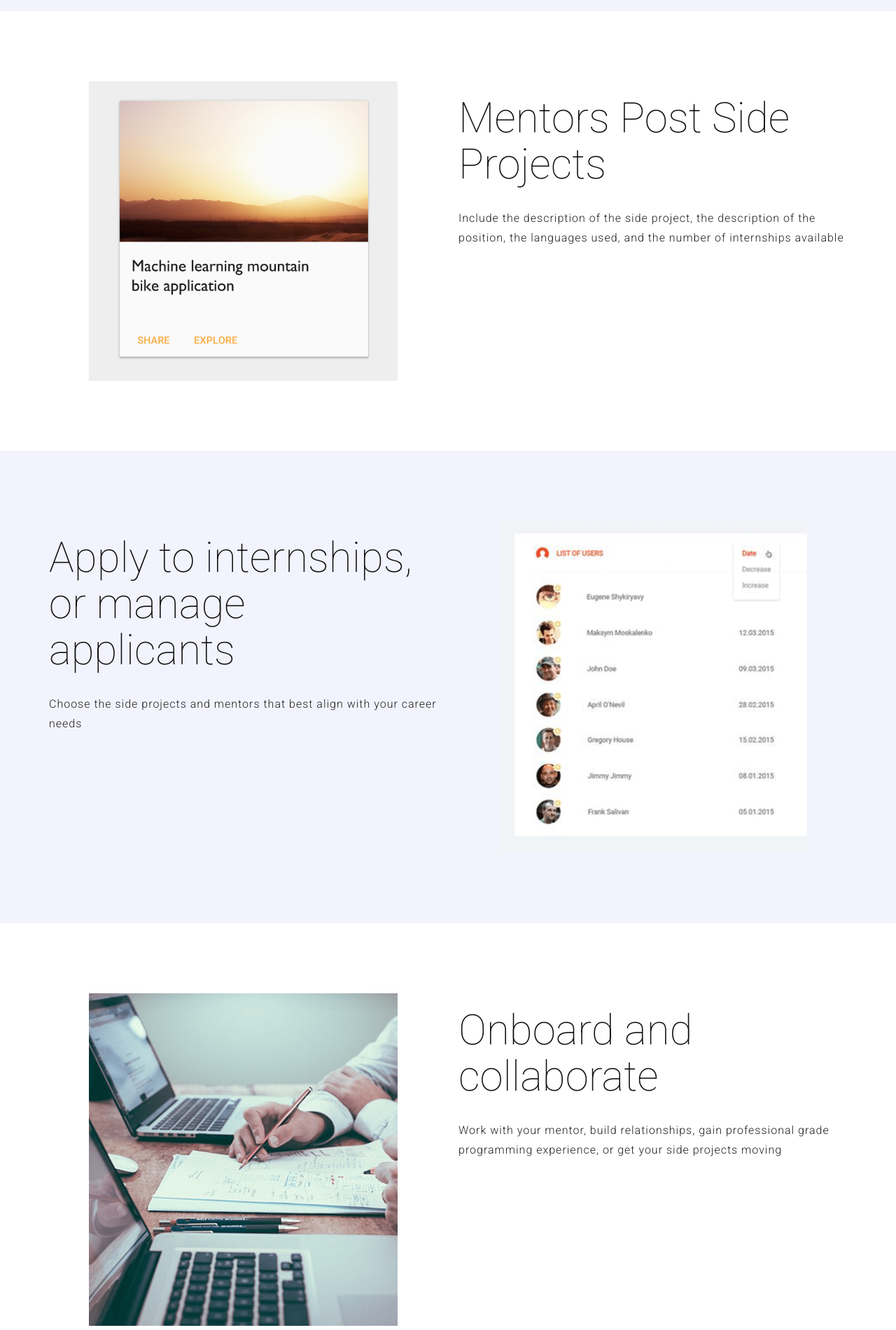
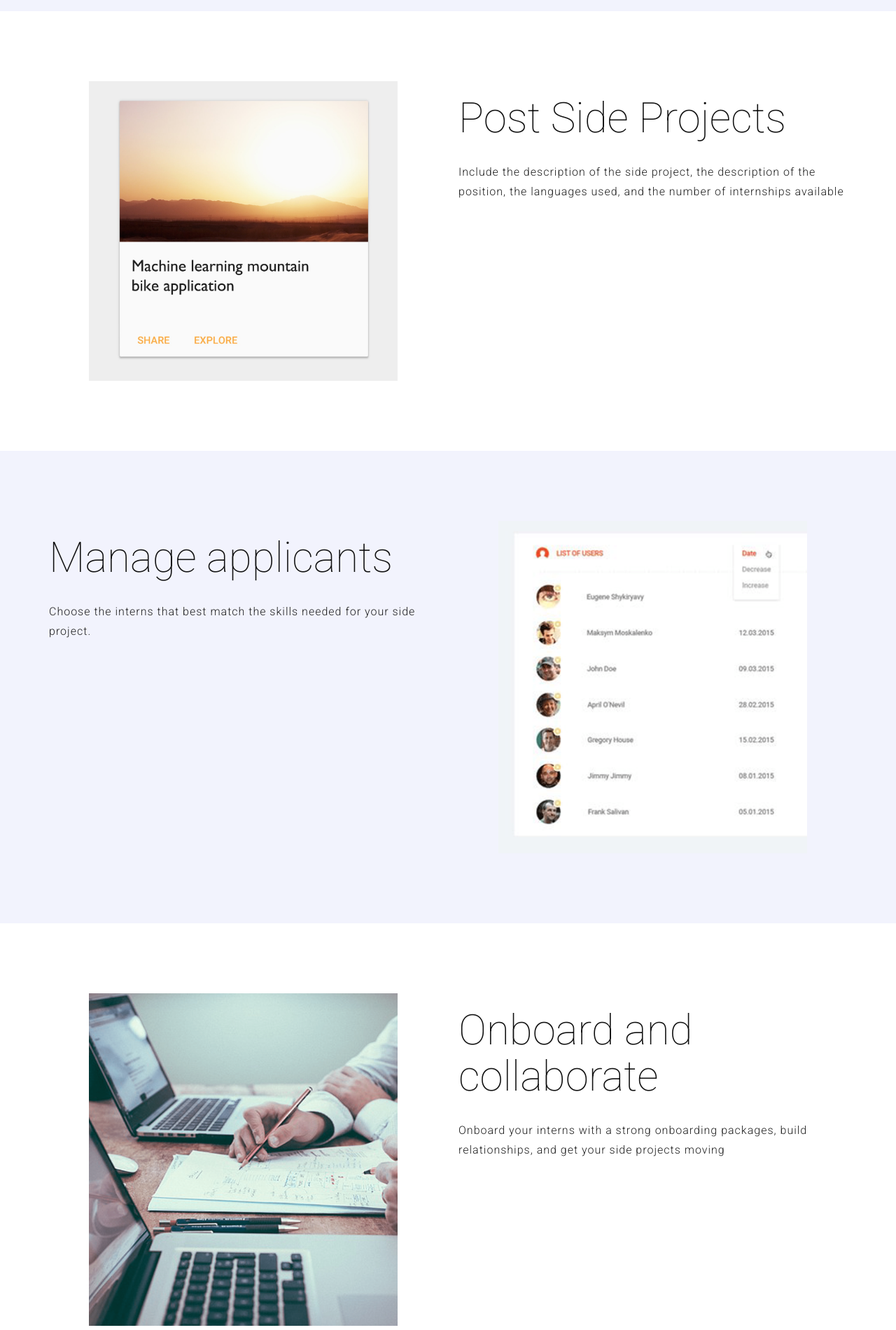
Before and after one commit to Menternship/Menternship.github.io, a plain HTML site: page index.html in a window 1280 px wide. Shown: the part 1700-3600 px from the top of the page at 70% size. Drawn offline with nearby package versions, Linux system fonts and the light colour scheme.

Commit message:
mentor perspective

```diff
--- a/index.html
+++ b/index.html
@@ -106,8 +106,8 @@
                       <h1>Create a Profile</h1>
                       <p>To show why you're an excellent coder to work with, connect your...
                       <ul class="list-item">
-                        <li><i class="fa fa-github"></i> Github.</li>
-                        <li><i class="fa fa-linkedin"></i> Linkedin.</li>
+                        <li><i class="fa fa-github"></i> Github</li>
+                        <li><i class="fa fa-linkedin"></i> Linkedin</li>
                         <li><i class="fa fa-medium"></i> Medium</li>
                       </ul>
                       </p>
@@ -134,7 +134,7 @@
               </div>
               <div class="col-sm-7 col-md-6">
                 <div class="content">
-                  <h1>Mentors Post Side Projects</h1>
+                  <h1>Post Side Projects</h1>
                   <p>Include the description of the side project, the description of the position, the languages used, and the number of internships available</p>
                 </div>
               </div>
@@ -147,8 +147,8 @@
 
                 <div class="col-sm-7 col-md-6">
                   <div class="content">
-                    <h1>Apply to internships, or manage applicants</h1>
-                    <p>Choose the side projects and mentors that best align with your career needs
+                    <h1>Manage applicants</h1>
+                    <p>Choose the interns that best match the skills needed for your side project.
                     </p>
                   </div> <!-- end .content -->
                 </div> <!-- .container> .row> .col-md-6 -->
@@ -174,7 +174,7 @@
             <div class="col-sm-7 col-md-6">
               <div class="content">
                 <h1>Onboard and collaborate</h1>
-                <p>Work with your mentor, build relationships, gain professional grade programming experience, or get your side projects moving</p>
+                <p>Onboard your interns with a strong onboarding packages, build relationships, and get your side projects moving</p>
               </div>
             </div>
           </div> <!-- .container> .row -->
@@ -205,7 +205,6 @@
               <div class="col-xs-12">
                 <a href="https://twitter.com/menternships" class="btn btn-default custom-btn download-btn">
                   <script async src="//platform.twitter.com/widgets.js" charset="utf-8"></script>
-                    </div> <!-- end .button -->
                   <i class="fa fa-twitter"></i>
                   @menternships
                 </a>
```
